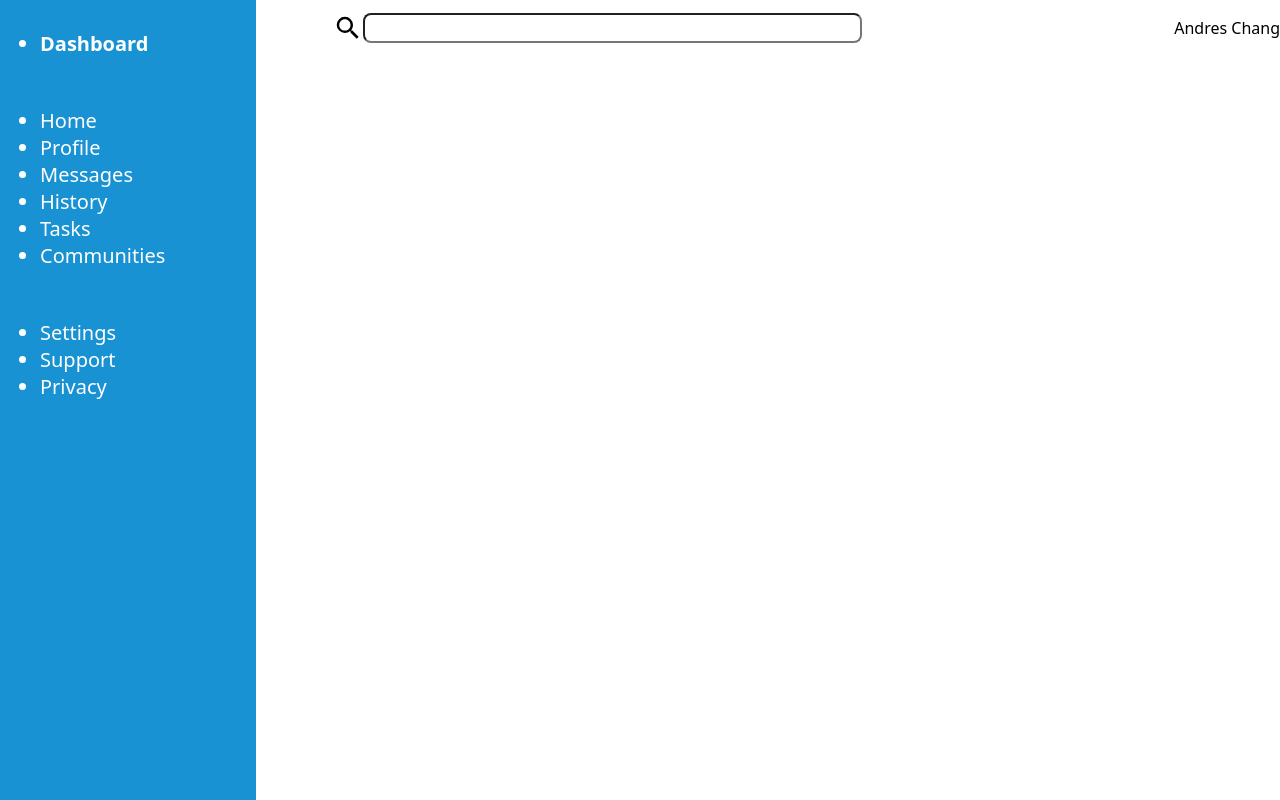
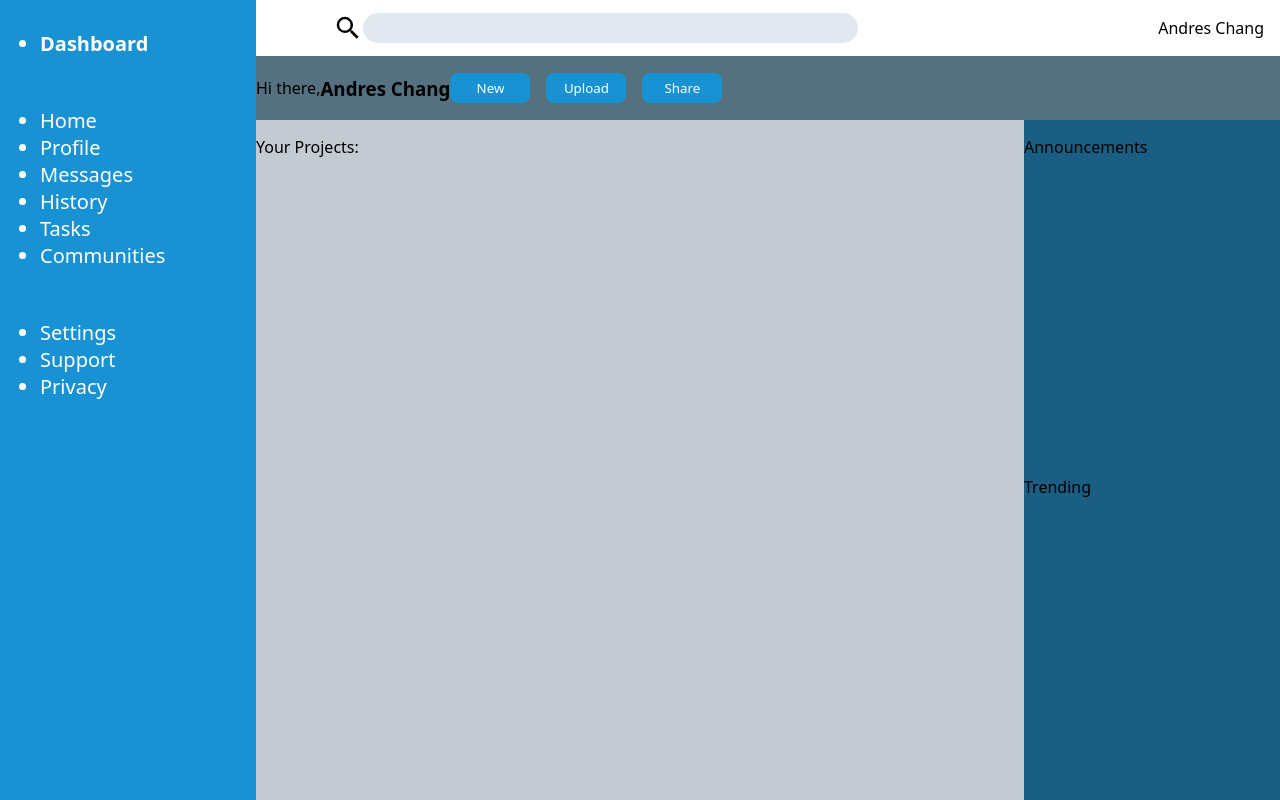
Before and after one commit to gnahc2305/admin-dashboard, a plain HTML site: page index.html in a window 1280 px wide. Drawn offline with Linux system fonts and the light colour scheme.

Commit message:
finish layout of page

```diff
--- a/index.html
+++ b/index.html
@@ -43,11 +43,30 @@
             <input type="text">
         </div>
 
-        <div class="profile">
+        <div class="user">
             Andres Chang
         </div>
 
+        <div class="profile">
+            <p>Hi there,</p>
+            <h3>Andres Chang</h3>
 
+            <button>New</button>
+            <button>Upload</button>
+            <button>Share</button>
+        </div>
+
+
+        <div class="article">
+            <p>Your Projects:</p>
+        </div>
+
+        <div class="extra">
+            <p>Announcements</p>
+
+
+            <p>Trending</p>
+        </div>
 
 
     </div>
--- a/style.css
+++ b/style.css
@@ -79,7 +79,9 @@
 .searchbar input {
     width: 80%;
     /* flex: 1; */
-    border-radius: 8px;
+    border-radius: 15px;
+    background-color: #E2E8F0;
+    border: none;
 }
 
 .searchbar img {
@@ -87,9 +89,38 @@
     width: 30px;
 }
 
-.profile {
+.user {
     grid-column: 3 / 4;
     /* background-color: brown; */
     justify-self: end;
     align-self: center;
+    margin-right: 1rem;
 }
+
+.profile {
+    grid-column: 2/ 4;
+    display: flex;
+    align-items: center;
+    background-color: #557180;
+}
+
+.profile button {
+    /* margin-left: auto; */
+    width: 80px;
+    height: 30px;
+    margin-right: 1rem;
+    color: white;
+    background-color: #1992D4;
+    border: none;
+    border-radius: 8px;
+}
+
+.article {
+    background-color: #c4cad2;
+}
+
+.extra {
+    background-color: #1a5e83;
+    display: grid;
+    grid-template-rows: 1fr 1fr;
+}
```
